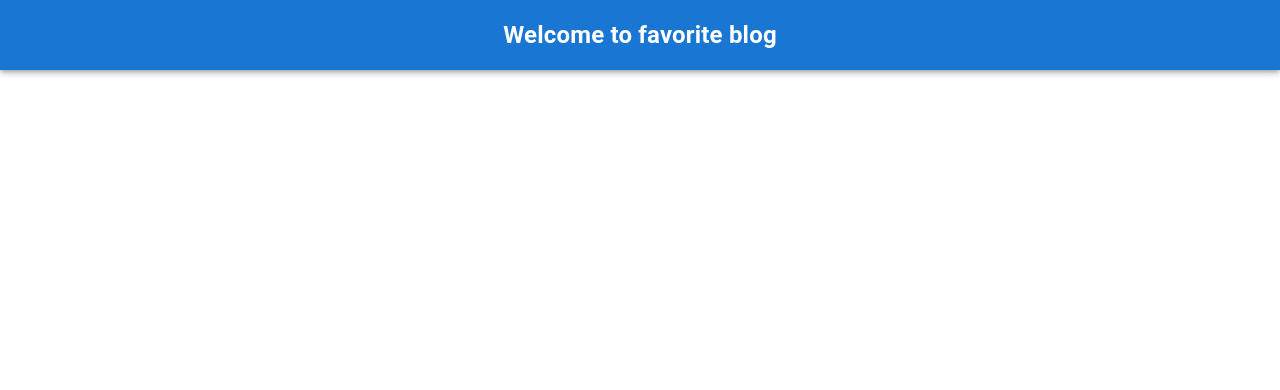
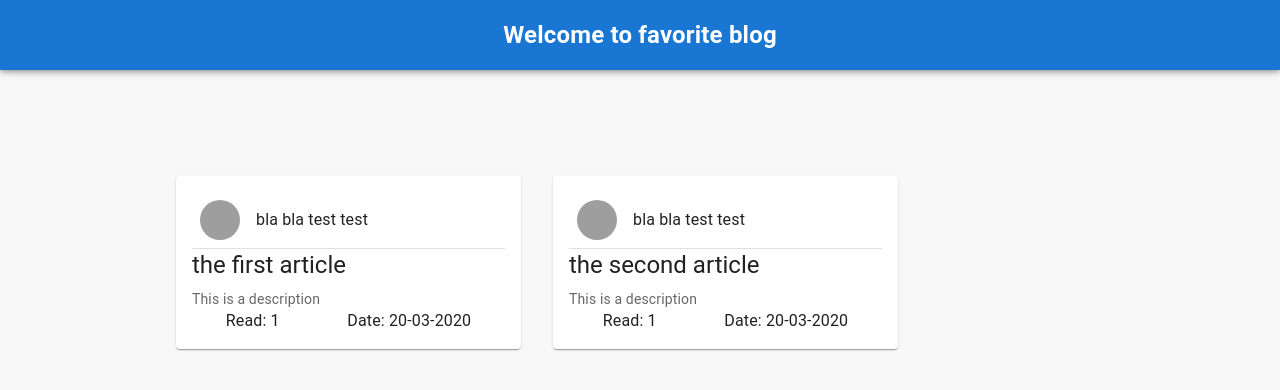
Before and after one commit to MatheoNieto/blog-app, a Next.js app: page /Home/Home in a window 1280 px wide. Shown: the top 390 px of the page. Built offline with nearby package versions, Linux system fonts and the light colour scheme; grey boxes are pictures that could not be loaded.

Commit message:
card article

```diff
--- a/pages/Home/Home.styles.ts
+++ b/pages/Home/Home.styles.ts
@@ -1,10 +1,18 @@
+
 export const makeStyles = {
   contentHeader: {
-    padding: 2
+    padding: 2,
   },
   titleHeader: {
     textAlign: 'center',
     fontWeight: 'bold',
-    fontSize: 24
-  }
-}
+    fontSize: 24,
+  },
+  contentBody: {
+    backgroundColor: '#F8F8F8',
+    p: 20,
+    height: '100vh',
+    flexDirection: 'row',
+    overflow: 'auto'
+  },
+};
--- a/pages/Home/Home.tsx
+++ b/pages/Home/Home.tsx
@@ -1,8 +1,16 @@
 import type {NextPage} from 'next';
-import {Typography, AppBar, Container, Box} from '@mui/material';
+import {Typography, AppBar, Box, Grid} from '@mui/material';
 import {makeStyles} from './Home.styles';
+import {Card} from './components/Card';
+import {data} from './mock/articles';
 
 const Home: NextPage = () => {
+  const renderArticles = () => {
+    return data.map((article, index) => (
+      <Card key={`${article.id}-${index}`} article={article} />
+    ));
+  };
+
   return (
     <>
       <AppBar component="nav">
@@ -12,7 +20,9 @@ const Home: NextPage = () => {
           </Typography>
         </Box>
       </AppBar>
-      <Box component="main" sx={{p: 3}}></Box>
+      <Box component="div" sx={makeStyles.contentBody}>
+        <Grid container> {renderArticles()}</Grid>
+      </Box>
     </>
   );
 };
--- /dev/null
+++ b/pages/Home/components/Card/Card.styles.ts
@@ -0,0 +1,20 @@
+export const makeStyles ={
+  container: {
+    width: 345,
+    margin: 2
+  },
+  infoAuthor:{
+    flexDirection: 'row',
+    alignItems: 'center',
+    padding: 1
+  },
+  imageAuthor: {
+    marginRight: 2,
+  },
+  infoArticle:{
+    flexDirection: 'row',
+    alignItems: 'flex-end',
+    justifyContent: 'space-around',
+    padding: 0
+  }
+}
--- a/pages/Home/components/Card/Card.tsx
+++ b/pages/Home/components/Card/Card.tsx
@@ -1,15 +1,49 @@
 import type {NextPage} from 'next';
 import {CardProps} from './Card.types';
 
-import Box from '@mui/material/Box';
-import Container from '@mui/material/Container';
+import {
+  Typography,
+  Card,
+  CardActionArea,
+  CardContent,
+  Box,
+  Grid,
+  Avatar,
+  Divider,
+} from '@mui/material';
+import {makeStyles} from './Card.styles';
 
-const Card: NextPage<CardProps> = ({article}) => {
+const CardComponent: NextPage<CardProps> = ({article}) => {
   return (
-    <Container maxWidth="sm">
-      <Box sx={{bgcolor: '#cfe8fc', height: '100vh'}} />
-    </Container>
+    <Card sx={makeStyles.container}>
+      <CardActionArea>
+        <CardContent>
+          <Grid container sx={makeStyles.infoAuthor}>
+            <Avatar
+              alt={article.author.name}
+              src={article.author.imageProfile}
+              sx={makeStyles.imageAuthor}
+            />
+            <Typography>
+              {`${article.author.name} ${article.author.lastName}`}
+            </Typography>
+          </Grid>
+          <Divider />
+          <Typography gutterBottom variant="h5" component="div">
+            {article.title}
+          </Typography>
+          <Typography variant="body2" color="text.secondary">
+            {article.description}
+          </Typography>
+
+          <Grid container sx={makeStyles.infoArticle}>
+            <Typography>Read: {article.times_read}</Typography>
+            <Typography>Date: {article.date_created}</Typography>
+          </Grid>
+        </CardContent>
+      </CardActionArea>
+    </Card>
   );
 };
 
-export default Card;
+export default CardComponent;
--- a/pages/Home/components/Card/Card.types.ts
+++ b/pages/Home/components/Card/Card.types.ts
@@ -9,7 +9,8 @@ type Author = {
 type Article = {
   id: string;
   title: string;
-  date_created: Date;
+  description: string;
+  date_created: string;
   times_read: number;
   author: Author;
 }
--- /dev/null
+++ b/pages/Home/mock/articles.ts
@@ -0,0 +1,49 @@
+type Author = {
+  id: string;
+  name: string;
+  lastName: string;
+  imageProfile: string;
+  email: string;
+};
+
+type Article = {
+  id: string;
+  title: string;
+  description: string;
+  date_created: string;
+  times_read: number;
+  author: Author;
+};
+
+export const data: Article[] = [
+  {
+    id: '1',
+    author: {
+      email: 'author@example.com',
+      id: '1234ksja',
+      imageProfile:
+        'https://images.pexels.com/photos/1704488/pexels-photo-1704488.jpeg?cs=srgb&dl=pexels-suliman-sallehi-1704488.jpg&fm=jpg',
+      lastName: 'test test',
+      name: 'bla bla',
+    },
+    date_created: '20-03-2020',
+    times_read: 1,
+    title: 'the first article',
+    description: 'This is a description',
+  },
+  {
+    id: '1asdasdf',
+    author: {
+      email: 'author@example.com',
+      id: '1234ksja',
+      imageProfile:
+        'https://images.pexels.com/photos/1704488/pexels-photo-1704488.jpeg?cs=srgb&dl=pexels-suliman-sallehi-1704488.jpg&fm=jpg',
+      lastName: 'test test',
+      name: 'bla bla',
+    },
+    date_created: '20-03-2020',
+    times_read: 1,
+    title: 'the second article',
+    description: 'This is a description',
+  },
+];
```
